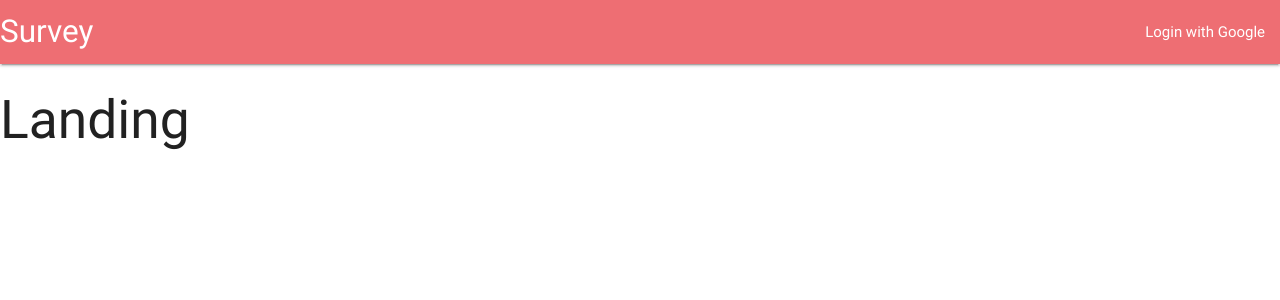
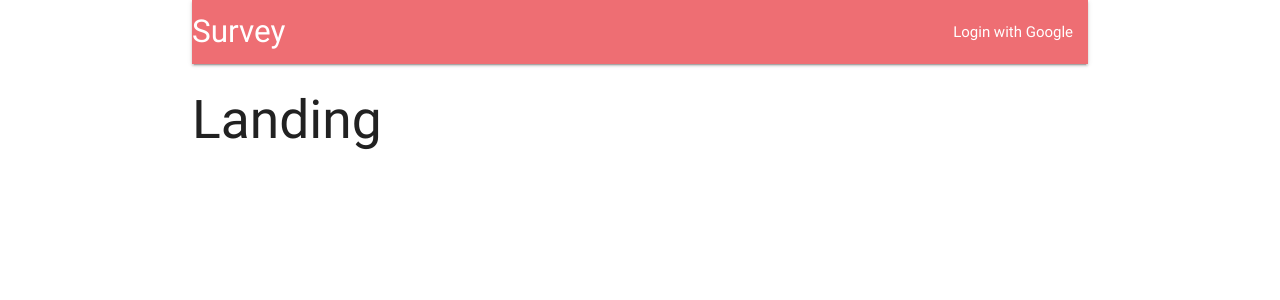
Before and after one commit to khanhhq2k/survey-nodejs-react, a React (Create React App) app in the folder client/: page / in a window 1280 px wide. Shown: the top 300 px of the page. Built offline with nearby package versions, Linux system fonts and the light colour scheme.

Commit message:
amend jsx and install axios for api calling, thunk for async

```diff
--- a/client/src/components/App.js
+++ b/client/src/components/App.js
@@ -14,7 +14,7 @@ const Landing = () => {
 
 const App = () => {
   return (
-    <div>
+    <div className="container">
       <BrowserRouter>
         <div>
           <Header />
```
Also changed, not shown: client/package.json (+6 -1 lines), 1 other file (tests, documents, lock files or other folders).
